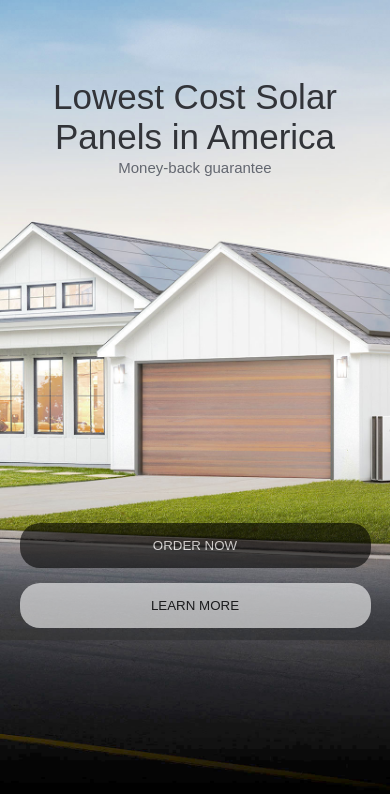
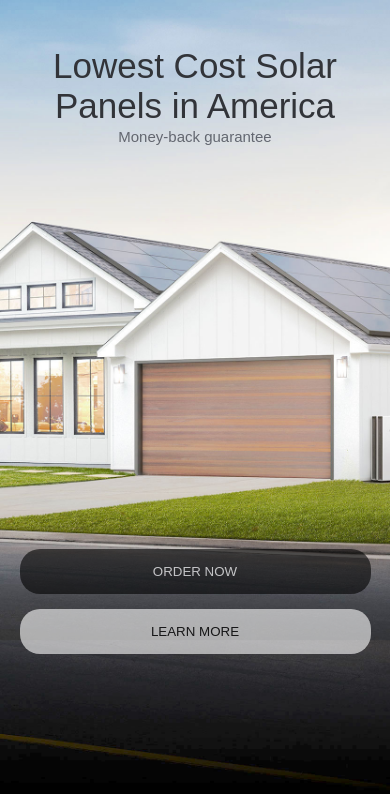
Before and after one commit to moderncaliberwebdev/tesla-look-alike, a React app: page / in a window 390 px wide. Shown: the part 50-844 px from the top of the page. Built offline with nearby package versions, Linux system fonts and the light colour scheme.

Commit message:
fixed buttons that are too low

```diff
--- a/src/Components/ProductItem.js
+++ b/src/Components/ProductItem.js
@@ -19,11 +19,6 @@ const ProductItem = ({
         backgroundColor: image === 'charger.jpg' && '#f7f7f7',
       }}
     >
-      <div className='productItem__title'>
-        <h2>{title}</h2>
-        <h4>{subtitle}</h4>
-      </div>
-
       <div className='productItem__buttons'>
         <button className='productItem__buttons_primary'>
           {buttonPrimary}
@@ -34,6 +29,10 @@ const ProductItem = ({
           </button>
         )}
       </div>
+      <div className='productItem__title'>
+        <h2>{title}</h2>
+        <h4>{subtitle}</h4>
+      </div>
     </div>
   )
 }
--- a/src/css/ProductItem.css
+++ b/src/css/ProductItem.css
@@ -16,7 +16,7 @@
 
 .productItem__title {
   position: relative;
-  top: 15%;
+  top: 5vh;
 }
 
 h2 {
@@ -34,7 +34,7 @@ h4 {
 
 .productItem__buttons {
   position: relative;
-  top: 70vh;
+  top: 80vh;
 }
 
 button {
@@ -57,6 +57,10 @@ button {
 }
 
 @media only screen and (max-width: 700px) {
+  .productItem__title {
+    top: -13vh;
+  }
+
   h2 {
     /* font-size: 8vw; */
     margin: 0 10vw 0;
@@ -70,7 +74,8 @@ button {
 
 @media only screen and (max-width: 600px) {
   .productItem__buttons {
-    top: 55vh;
+    top: 70vh;
+    margin-bottom: 10vh;
   }
 
   button {
```
Also changed, not shown: dist/bundle.js.
